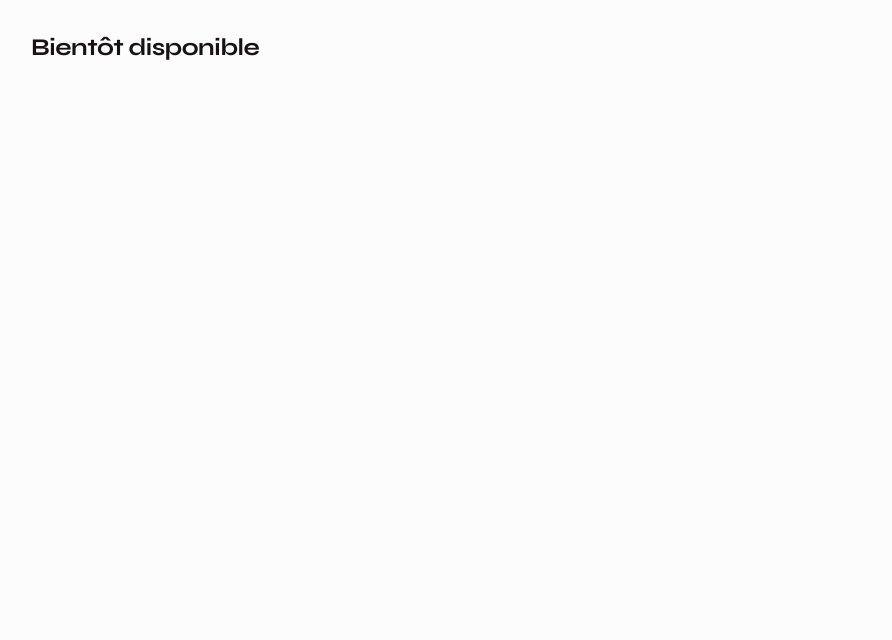
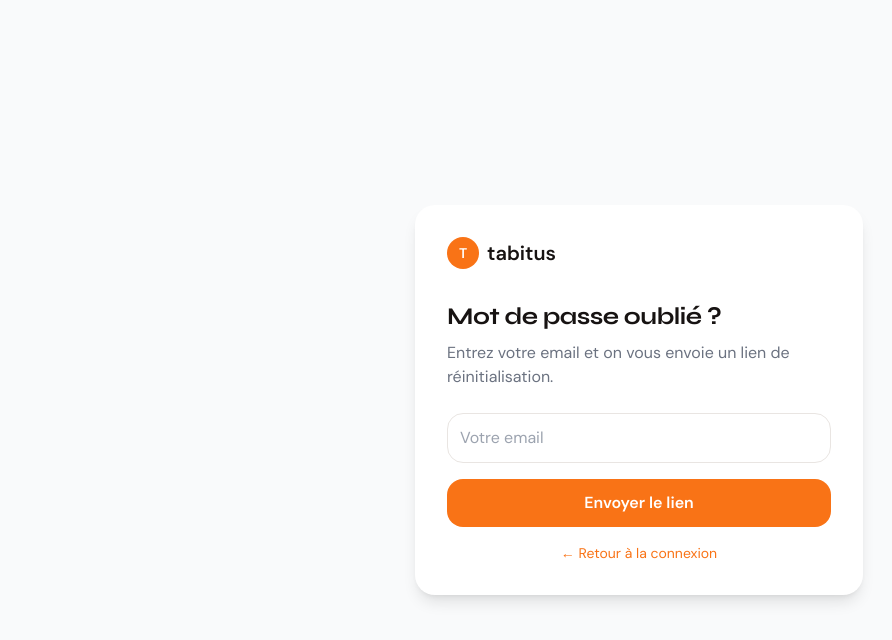
Before and after one commit to tabitmohamed10-dotcom/Tabitus, a Next.js app: page /auth/forgot-password in a window 1280 px wide. Shown: the top 640 px of the page, without its empty margins (1-893 px from the left). Built offline with nearby package versions, Linux system fonts and the light colour scheme.

Commit message:
add forgot password page

```diff
--- a/app/auth/forgot-password/page.tsx
+++ b/app/auth/forgot-password/page.tsx
@@ -1 +1,67 @@
-export default function Page() { return <div className='p-8'><h1 className='text-2xl font-bold'>Bientôt disponible</h1></div> }
+'use client'
+import { useState } from 'react'
+import { createClient } from '@/lib/supabase/client'
+import Link from 'next/link'
+
+export default function ForgotPasswordPage() {
+  const [email, setEmail] = useState('')
+  const [loading, setLoading] = useState(false)
+  const [sent, setSent] = useState(false)
+  const [error, setError] = useState('')
+
+  async function handleReset() {
+    if (!email) return setError('Entrez votre email')
+    setLoading(true)
+    setError('')
+    const supabase = createClient()
+    const { error } = await supabase.auth.resetPasswordForEmail(email, {
+      redirectTo: 'https://tabitus.vercel.app/auth/reset-password'
+    })
+    if (error) { setError(error.message); setLoading(false); return }
+    setSent(true)
+    setLoading(false)
+  }
+
+  return (
+    <div className="min-h-screen flex items-center justify-center bg-gray-50">
+      <div className="bg-white p-8 rounded-2xl shadow-lg w-full max-w-md">
+        <div className="flex items-center gap-2 mb-8">
+          <div className="h-8 w-8 rounded-xl bg-orange-500 flex items-center justify-center text-white font-bold text-sm">T</div>
+          <span className="font-bold text-xl">tabitus</span>
+        </div>
+        {sent ? (
+          <div className="text-center">
+            <div className="text-5xl mb-4">📧</div>
+            <h1 className="text-xl font-bold mb-2">Email envoyé !</h1>
+            <p className="text-gray-500 text-sm mb-6">Vérifiez votre boîte mail pour réinitialiser votre mot de passe.</p>
+            <Link href="/auth/login" className="text-orange-500 font-semibold">Retour à la connexion</Link>
+          </div>
+        ) : (
+          <>
+            <h1 className="text-2xl font-bold mb-2">Mot de passe oublié ?</h1>
+            <p className="text-gray-500 mb-6">Entrez votre email et on vous envoie un lien de réinitialisation.</p>
+            {error && <div className="bg-red-50 text-red-600 p-3 rounded-xl mb-4 text-sm">{error}</div>}
+            <input
+              type="email"
+              placeholder="Votre email"
+              value={email}
+              onChange={e => setEmail(e.target.value)}
+              onKeyDown={e => e.key === 'Enter' && handleReset()}
+              className="w-full border rounded-xl p-3 mb-4 focus:outline-none focus:ring-2 focus:ring-orange-500"
+            />
+            <button
+              onClick={handleReset}
+              disabled={loading}
+              className="w-full bg-orange-500 text-white font-bold py-3 rounded-xl hover:bg-orange-600 disabled:opacity-50"
+            >
+              {loading ? 'Envoi...' : 'Envoyer le lien'}
+            </button>
+            <p className="text-center mt-4 text-sm">
+              <Link href="/auth/login" className="text-orange-500">← Retour à la connexion</Link>
+            </p>
+          </>
+        )}
+      </div>
+    </div>
+  )
+}
```
